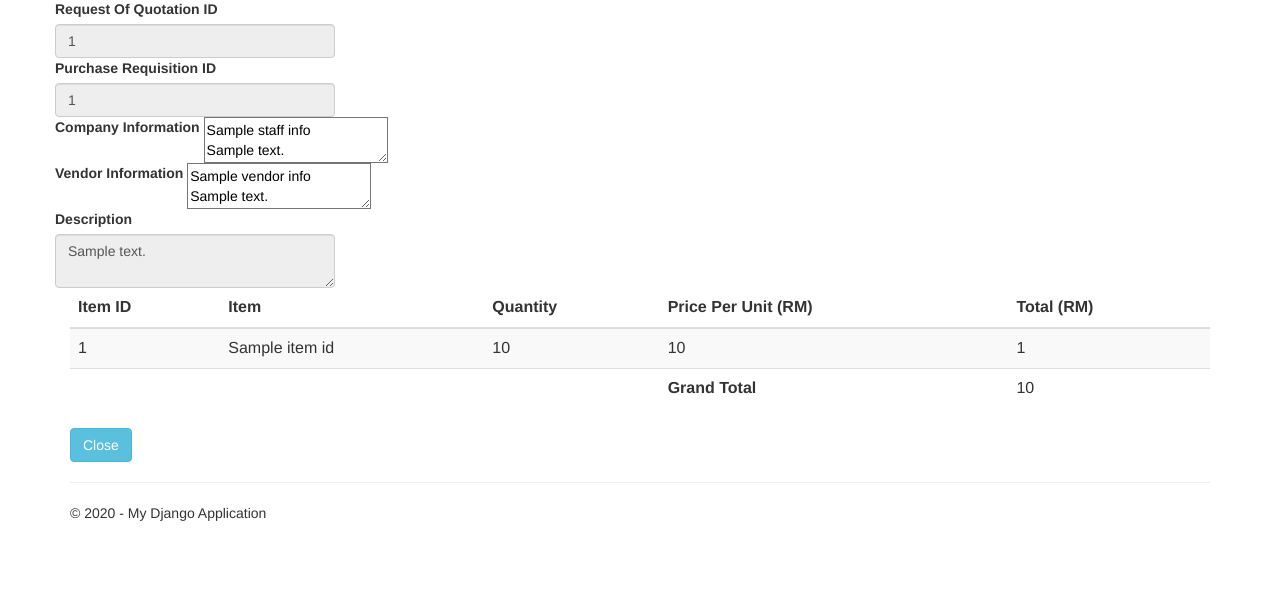
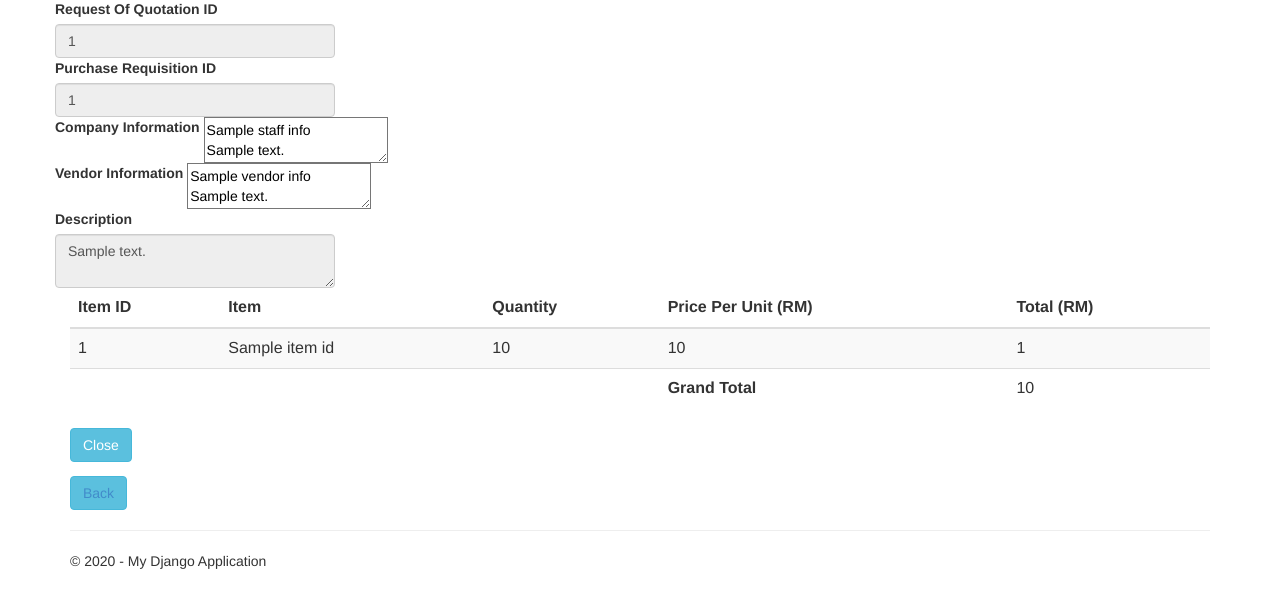
Before and after one commit to 1141228704/Group-6-Purchasing-System, a Django app: template Purchasing System/RequestForQuotation/templates/RequestForQuotation/requestforquotationhistorydetails.html in a window 1280 px wide. Shown: the part 96-704 px from the top of the page. Run offline with Django 3.2, Linux system fonts and the light colour scheme; the template is opened without the code that fills it: most values are stand-ins (such as "Sample title", 1, 10 or a date in 2020); some libraries are stand-ins or nearby versions.

Commit message:
back button created to assit navigation

```diff
--- a/Purchasing System/RequestForQuotation/templates/RequestForQuotation/requestforquotationhistorydetails.html
+++ b/Purchasing System/RequestForQuotation/templates/RequestForQuotation/requestforquotationhistorydetails.html
@@ -71,7 +71,9 @@
 
 
     </form>
-
+                         <div class="marginleft">
+                             <button type="submit" class="btn btn-info" ><a href="requestforquotationhistory.html">Back</a></button>
+                            </div>
 </div>
 
 
```
